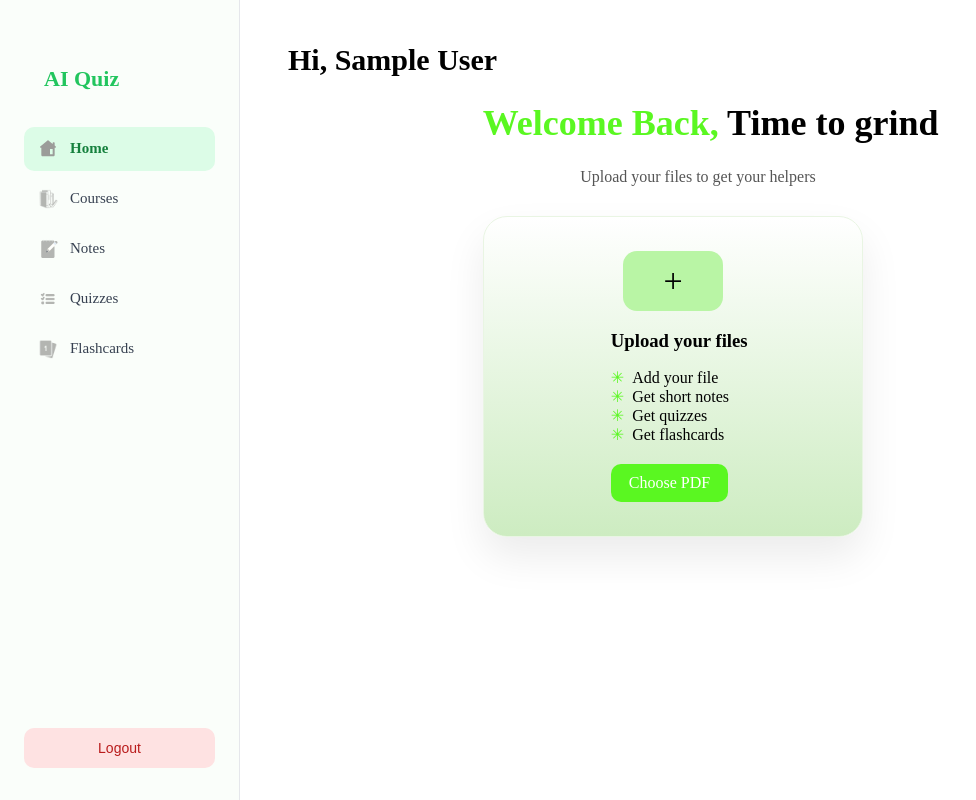
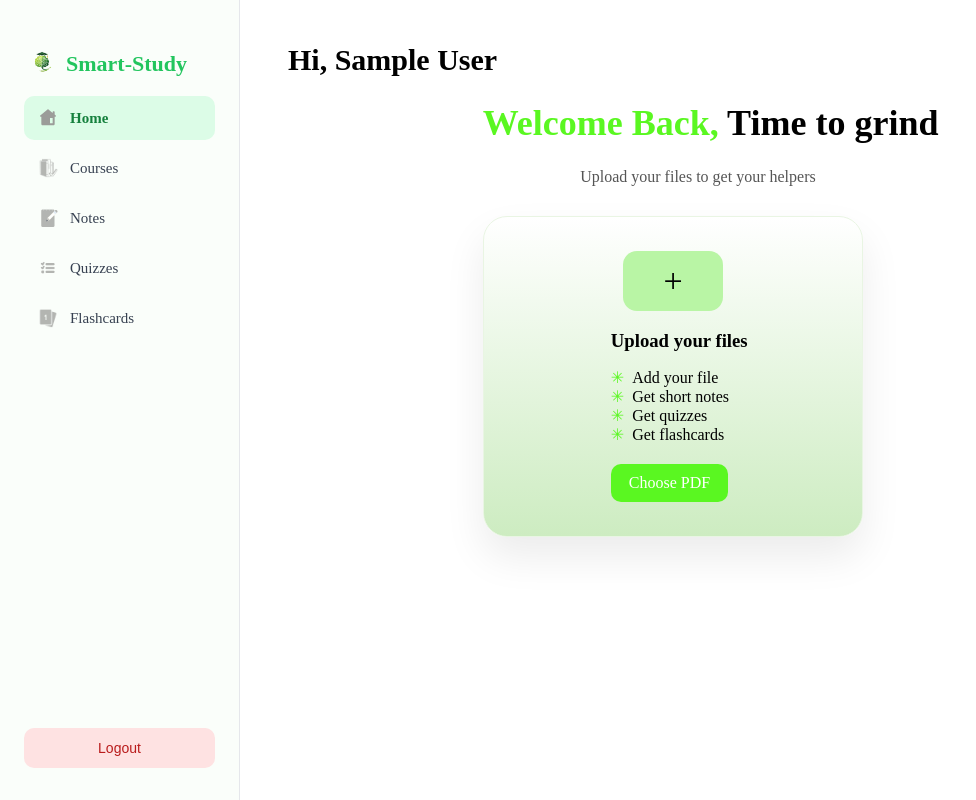
Before and after one commit to Natnael1921/AI-Smart-Study, a React (Vite) app in the folder Frontend/: page /home in a window 1280 px wide. Shown: the whole page, without its empty margins (0-976 px from the left). Built offline with nearby package versions, Linux system fonts and the light colour scheme; sample sign-in values are in the browser's storage.

Commit message:
logo + quiz ui fix

```diff
--- a/Frontend/components/sidebar.jsx
+++ b/Frontend/components/sidebar.jsx
@@ -13,7 +13,14 @@ const Sidebar = ({ isOpen, onClose }) => {
   return (
     <aside className={`sidebar ${isOpen ? "open" : ""}`}>
       <div className="sidebar-header">
-        <h2 className="sidebar-logo">AI Quiz</h2>
+        <div className="logo-group">
+          <img
+            src="/appLogo.png"
+            alt="Smart Study Logo"
+            className="sidebar-logo-img"
+          />
+          <h2 className="sidebar-logo">Smart-Study</h2>
+        </div>
 
         <button className="sidebar-close" onClick={onClose}>
           ✕
--- a/Frontend/index.html
+++ b/Frontend/index.html
@@ -2,10 +2,10 @@
 <html lang="en">
   <head>
     <meta charset="UTF-8" />
-    <link rel="icon" type="image/svg+xml" href="/vite.svg" />
+    <link rel="icon" type="image/svg+xml" href="/appLogo.png" />
     <meta name="viewport" content="width=device-width, initial-scale=1, maximum-scale=1, user-scalable=no">
 
-    <title>quiz-app</title>
+    <title>Smart Study</title>
   </head>
   <body>
     <div id="root"></div>
--- a/Frontend/styles/quizzes.css
+++ b/Frontend/styles/quizzes.css
@@ -1,8 +1,7 @@
+/* QUIZ TITLE */
 .quiz-title {
   font-size: 32px;
   margin-bottom: 30px;
-  font-weight: 700;
-  color: #1f2937;
 }
 
 /* LIST */
@@ -69,17 +68,76 @@
   font-weight: 500;
 }
 
+/*  QUESTION CARDS */
+
+.question-card {
+  background: white;
+  padding: 20px;
+  margin: 20px 0;
+  border-radius: 16px;
+  box-shadow: rgba(0,0,0,.1) 0 4px 20px;
+}
+
+.option {
+  border: 1px solid #ccc;
+  padding: 10px;
+  margin-top: 8px;
+  border-radius: 10px;
+  cursor: pointer;
+}
+
+.option.selected {
+  background: #d3d7e7;
+}
+
+.option.correct {
+  background: #32e35b;
+  color: white;
+}
+
+.option.wrong {
+  background: #ff4b4b;
+  color: white;
+}
+
+.explanation {
+  margin-top: 10px;
+  font-size: 14px;
+  opacity: .7;
+}
+
+.submit-btn {
+  margin-top: 30px;
+  padding: 15px;
+  width: 100%;
+  background: #5af721;
+  border: none;
+  border-radius: 12px;
+  cursor: pointer;
+}
+
+.back-btn {
+  background: none;
+  border: none;
+  margin-bottom: 15px;
+}
+
+.score {
+  font-size: 20px;
+  margin: 15px 0;
+}
+
 /* MOBILE */
+@media (max-width:768px) {
 
-@media (max-width: 768px) {
   .quiz-title {
-    text-align: center;
-    font-size: 26px;
+    text-align:center;
   }
 
   .quiz-list {
-    width: 100%;
-    max-width: 100%;
+    width:100%;
+    max-width:400px;
+    margin: 0 auto;
   }
 
   .quiz-item {
@@ -89,4 +147,8 @@
   .quiz-name {
     font-size: 16px;
   }
+
+  .question-card {
+    width:100%;
+  }
 }
--- a/Frontend/styles/sidebar.css
+++ b/Frontend/styles/sidebar.css
@@ -15,7 +15,7 @@
 /* LOGO */
 
 .sidebar-logo {
-  font-size: 22px;
+  font-size: 20px;
   font-weight: 700;
   color: #22c55e;
 }
@@ -80,8 +80,8 @@
   cursor: pointer;
   display: none;
   position: absolute;
-  right: 20px;
-  top: 50%;
+  right: 0px;
+  top: 0%;
   transform: translateY(-50%);
   z-index: 10;
 }
@@ -133,9 +133,26 @@
 .sidebar-header {
   display: flex;
   align-items: center;
-  justify-content: space-between;
-  padding: 16px 20px;
-  position: relative; /* keep for proper positioning */
+  padding: 16px 2px;
+  position: relative;
+}
+.sidebar-logo-img {
+  width: 32px;
+  height: 32px;
+  object-fit: contain;
+  flex-shrink: 0;
+}
+.sidebar-header h2.sidebar-logo {
+  font-size: 22px;
+  font-weight: 700;
+  color: #22c55e;
+  margin: 0;
+}
+.logo-group {
+  display: flex;
+  align-items: center;
+  gap: 8px;
+  white-space: nowrap;
 }
 /* MOBILE */
 
```
Also changed, not shown: Frontend/public/appLogo.png (added).
